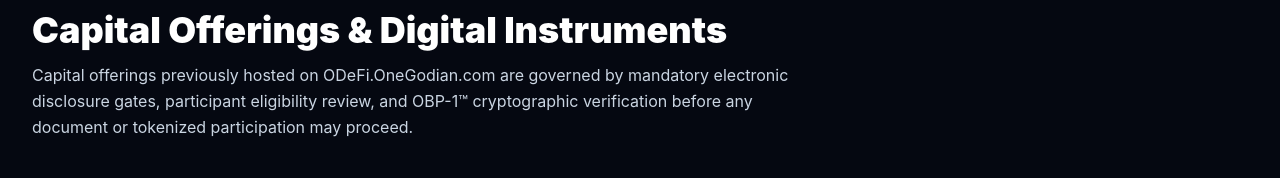
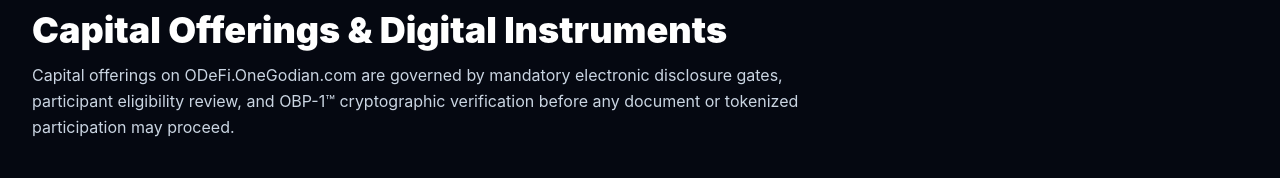
Before and after one commit to ohi-stack/onegodian-capital-web, a Next.js app: page /offerings in a window 1280 px wide. Shown: the part 187-365 px from the top of the page. Built offline with nearby package versions, Linux system fonts and the light colour scheme; no server answers.

Commit message:
Polish ODeFi rebrand in app/offerings/page.tsx

```diff
--- a/app/offerings/page.tsx
+++ b/app/offerings/page.tsx
@@ -16,7 +16,7 @@
           Capital Offerings & Digital Instruments
         </h1>
         <p className="text-sm sm:text-base text-slate-300 max-w-3xl leading-relaxed">
-          Capital offerings previously hosted on ODeFi.OneGodian.com are governed by mandatory electronic
+          Capital offerings on ODeFi.OneGodian.com are governed by mandatory electronic
           disclosure gates, participant eligibility review, and OBP-1™ cryptographic verification before any
           document or tokenized participation may proceed.
         </p>
```
